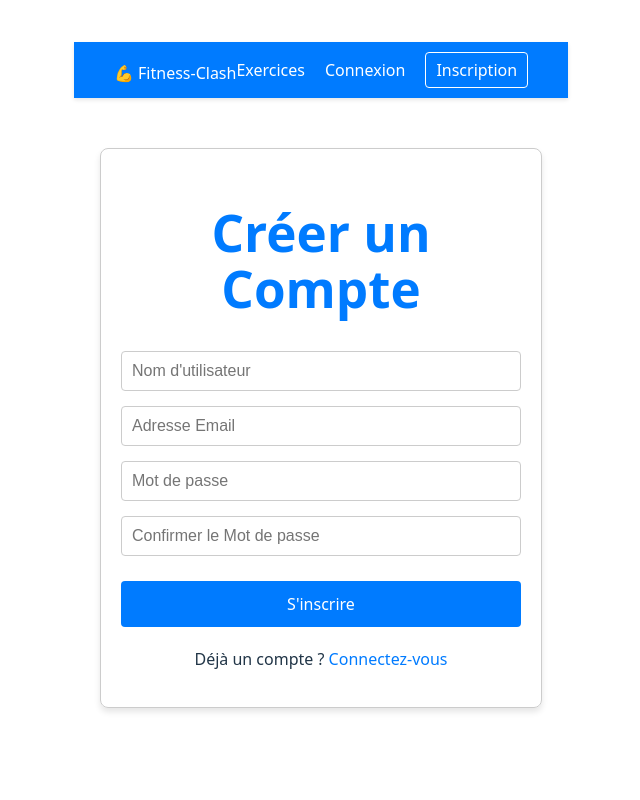
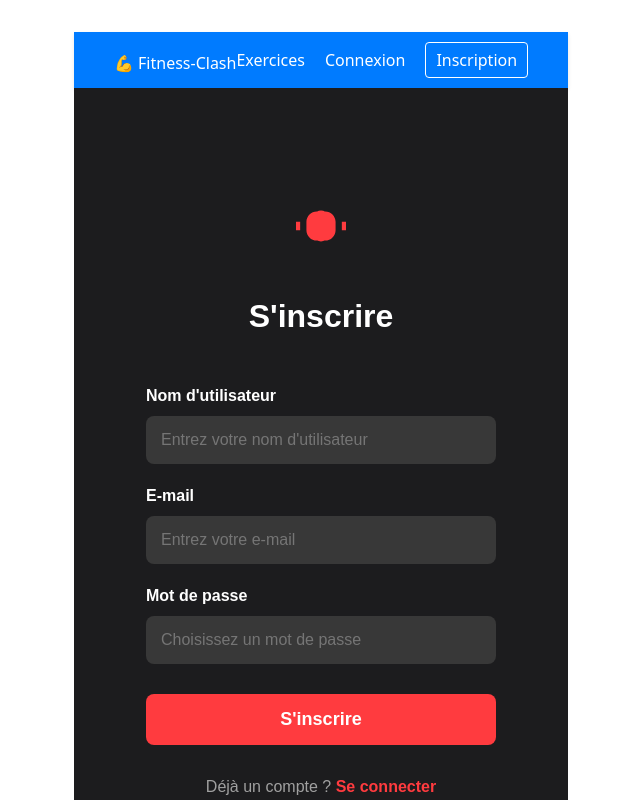
Before and after one commit to Trice97/Fitness-clash, a React app in the folder frontend/: page /register in a window 1280 px wide. Shown: the top 800 px of the page, without its empty margins (319-959 px from the left). Built offline with nearby package versions, Linux system fonts and the light colour scheme; the HTML template or start-up script is replaced by a standard one.

Commit message:
Update style

```diff
--- a/frontend/src/pages/Login.tsx
+++ b/frontend/src/pages/Login.tsx
@@ -1,134 +1,208 @@
+// src/pages/Login.tsx (VERSION STYLISÉE)
+
 import React, { useState } from 'react';
-// 1. Import de useNavigate pour la redirection après connexion
 import { Link, useNavigate } from 'react-router-dom';
+import { useAuth } from '../contexts/AuthContext'; // Assurez-vous que le chemin est correct
+
+const API_BASE_URL = "http://localhost:8000";
 
 const Login = () => {
-    // Initialisation du hook de navigation
-    const navigate = useNavigate();
-
-    // 2. Déclaration des états
     const [email, setEmail] = useState('');
     const [password, setPassword] = useState('');
-    const [error, setError] = useState('');
-    const [isLoading, setIsLoading] = useState(false); // AJOUT: État de chargement
+    const [isLoading, setIsLoading] = useState(false);
 
-    // 3. Fonction asynchrone appelée lors de la soumission
+    // États pour les messages de statut
+    const [error, setError] = useState<string | null>(null);
+    const [success, setSuccess] = useState<string | null>(null);
+
+    const navigate = useNavigate();
+    const { login } = useAuth();
+
     const handleSubmit = async (e: React.FormEvent) => {
         e.preventDefault();
-        setError(''); // Réinitialise l'erreur
-        setIsLoading(true); // Début du chargement
+        setError(null);
+        setSuccess(null);
+        setIsLoading(true);
 
-        // 4. Configuration de l'appel API
-        // *** VÉRIFIEZ LE PORT (ex: 8000) ET L'URL DE BASE DU BACK-END ***
-        const API_URL = "http://localhost:8000/auth/login";
-
-        // 5. Création des données au format 'form-urlencoded' (requis par FastAPI)
-        const data = new URLSearchParams();
-        data.append('username', email); // L'email est envoyé comme 'username'
-        data.append('password', password);
+        const API_URL = `${API_BASE_URL}/auth/login`;
 
         try {
             const response = await fetch(API_URL, {
                 method: 'POST',
-                headers: {
-                    'Content-Type': 'application/x-www-form-urlencoded', // IMPORTANT
-                },
-                body: data,
+                headers: { 'Content-Type': 'application/x-www-form-urlencoded' },
+                body: `username=${encodeURIComponent(email)}&password=${encodeURIComponent(password)}`,
             });
 
             const responseData = await response.json();
 
             if (response.ok) {
-                // Succès: Récupérer et stocker le token
                 const accessToken = responseData.access_token;
-                localStorage.setItem('accessToken', accessToken);
+                login(accessToken);
+                setSuccess("Connexion réussie ! Redirection en cours...");
 
-                console.log('Connexion réussie. Token stocké:', accessToken);
-
-                // Redirection vers le tableau de bord
-                navigate('/dashboard');
+                setTimeout(() => {
+                    navigate('/dashboard');
+                }, 1000);
 
             } else {
-                // Échec de l'authentification (ex: 401 Unauthorized)
-                setError(responseData.detail || 'Email ou mot de passe incorrect.');
+                const errorMessage = responseData.detail || "Email ou mot de passe incorrect.";
+                setError(errorMessage);
             }
-        } catch (err) {
-            // Échec réseau ou serveur inaccessible
-            console.error("Erreur réseau ou du serveur:", err);
-            setError("Impossible de joindre le serveur. Vérifiez que le back-end est démarré.");
+        } catch (error) {
+            console.error("Erreur réseau:", error);
+            setError("Impossible de joindre le serveur. Veuillez vérifier votre connexion.");
         } finally {
-            setIsLoading(false); // Fin du chargement
+            setIsLoading(false);
         }
     };
 
     return (
-        <div style={{ maxWidth: '400px', margin: '50px auto', padding: '20px', border: '1px solid #ccc', borderRadius: '8px', boxShadow: '0 4px 6px rgba(0,0,0,0.1)' }}>
-            <h1 style={{ textAlign: 'center', color: '#007BFF' }}>Se Connecter</h1>
+        <div style={containerStyle}>
+            {/* Icône de l'haltère */}
+            <div style={logoStyle}>
+                <svg width="50" height="50" viewBox="0 0 50 50" fill="none" xmlns="http://www.w3.org/2000/svg">
+                    <path d="M4.16667 20.8333H0V29.1667H4.16667V20.8333ZM45.8333 20.8333H50V29.1667H45.8333V20.8333ZM10.4167 20.8333C10.4167 15.1167 15.1167 10.4167 20.8333 10.4167H29.1667C34.8833 10.4167 39.5833 15.1167 39.5833 20.8333V29.1667C39.5833 34.8833 34.8833 39.5833 29.1667 39.5833H20.8333C15.1167 39.5833 10.4167 34.8833 10.4167 29.1667V20.8333ZM12.5 25C12.5 16.275 19.275 9.58333 25 9.58333C30.725 9.58333 37.5 16.275 37.5 25C37.5 33.725 30.725 40.4167 25 40.4167C19.275 40.4167 12.5 33.725 12.5 25Z" fill="#FF3B3F"/>
+                </svg>
+            </div>
+            <h1 style={titleStyle}>Fitness Clash</h1>
 
-            {/* Affichage des erreurs si l'état 'error' est rempli */}
-            {error && (
-                <p style={{ color: 'red', textAlign: 'center', fontWeight: 'bold' }}>
-                    Erreur: {error}
-                </p>
-            )}
+            {/* Affichage des messages de statut */}
+            {success && <div style={successMessageStyle}>{success}</div>}
+            {error && <div style={errorMessageStyle}>{error}</div>}
 
-            {/* Le formulaire géré par React */}
-            <form onSubmit={handleSubmit} style={{ display: 'flex', flexDirection: 'column', gap: '15px' }}>
+            <form onSubmit={handleSubmit} style={formStyle}>
 
+                <label htmlFor="email" style={labelStyle}>E-mail</label>
                 <input
+                    id="email"
                     type="email"
-                    placeholder="Adresse Email"
                     value={email}
                     onChange={(e) => setEmail(e.target.value)}
+                    placeholder="Entrez votre e-mail"
                     required
                     style={inputStyle}
-                    disabled={isLoading} // Désactivation pendant le chargement
                 />
 
+                <label htmlFor="password" style={labelStyle}>Mot de passe</label>
                 <input
+                    id="password"
                     type="password"
-                    placeholder="Mot de passe"
                     value={password}
                     onChange={(e) => setPassword(e.target.value)}
+                    placeholder="Entrez votre mot de passe"
                     required
                     style={inputStyle}
-                    disabled={isLoading} // Désactivation pendant le chargement
                 />
 
-                <button
-                    type="submit"
-                    style={buttonStyle}
-                    disabled={isLoading} // Empêche les clics multiples pendant le chargement
-                >
-                    {/* Affichage conditionnel du texte du bouton */}
-                    {isLoading ? 'Connexion en cours...' : 'Connexion'}
+                <button type="submit" disabled={isLoading} style={buttonStyle}>
+                    {isLoading ? "Connexion en cours..." : "Connexion"}
                 </button>
             </form>
 
-            <p style={{ marginTop: '20px', textAlign: 'center' }}>
-                Pas encore inscrit ? <Link to="/register" style={{ color: '#007BFF' }}>Créer un compte</Link>
+            <p style={linkTextStyle}>
+                Pas encore de compte ?
+                <Link to="/register" style={linkStyle}> S'inscrire</Link>
             </p>
         </div>
     );
 };
 
-// Styles rapides (réutilisés du composant Register)
+// Styles pour les messages
+const successMessageStyle: React.CSSProperties = {
+    padding: '10px',
+    marginBottom: '20px',
+    backgroundColor: 'rgba(40, 167, 69, 0.2)', // Vert transparent
+    color: '#28a745',
+    borderRadius: '4px',
+    textAlign: 'center'
+};
+
+const errorMessageStyle: React.CSSProperties = {
+    padding: '10px',
+    marginBottom: '20px',
+    backgroundColor: 'rgba(220, 53, 69, 0.2)', // Rouge transparent
+    color: '#dc3545',
+    borderRadius: '4px',
+    textAlign: 'center'
+};
+
+// Styles du composant (reproduits de votre image)
+const containerStyle: React.CSSProperties = {
+    display: 'flex',
+    flexDirection: 'column',
+    alignItems: 'center',
+    justifyContent: 'center',
+    minHeight: '100vh',
+    backgroundColor: '#1C1C1E', // Fond noir profond
+    color: 'white',
+    padding: '20px',
+    fontFamily: 'Arial, sans-serif' // Police plus générique
+};
+
+const logoStyle: React.CSSProperties = {
+    // Utilisation d'une SVG pour l'haltère pour une meilleure qualité
+    marginBottom: '20px'
+};
+
+const titleStyle: React.CSSProperties = {
+    fontSize: '32px',
+    fontWeight: 'bold',
+    marginBottom: '50px',
+    color: 'white' // Texte blanc
+};
+
+const formStyle: React.CSSProperties = {
+    display: 'flex',
+    flexDirection: 'column',
+    width: '100%',
+    maxWidth: '350px' // Largeur max pour le formulaire
+};
+
+const labelStyle: React.CSSProperties = {
+    textAlign: 'left',
+    marginBottom: '8px',
+    fontSize: '16px',
+    fontWeight: 'bold',
+    color: 'white'
+};
+
 const inputStyle: React.CSSProperties = {
-    padding: '10px',
-    borderRadius: '4px',
-    border: '1px solid #ccc',
-    fontSize: '16px'
+    padding: '15px',
+    marginBottom: '20px',
+    border: 'none',
+    borderRadius: '8px',
+    backgroundColor: '#383838', // Gris foncé pour les champs
+    color: 'white',
+    fontSize: '16px',
+    '::placeholder': { // Pseudo-élément pour le placeholder
+        color: '#A0A0A0'
+    }
 };
 
 const buttonStyle: React.CSSProperties = {
-    padding: '12px',
-    backgroundColor: '#007BFF',
+    padding: '15px',
+    border: 'none',
+    borderRadius: '8px',
+    backgroundColor: '#FF3B3F', // Bouton rouge vif
     color: 'white',
-    border: 'none',
-    borderRadius: '4px',
-    fontSize: '16px',
+    fontSize: '18px',
+    fontWeight: 'bold',
     cursor: 'pointer',
-    marginTop: '10px'
+    marginTop: '10px',
+    transition: 'background-color 0.3s ease'
 };
 
+const linkTextStyle: React.CSSProperties = {
+    marginTop: '30px',
+    fontSize: '16px',
+    color: '#A0A0A0' // Gris clair pour le texte
+};
+
+const linkStyle: React.CSSProperties = {
+    color: '#FF3B3F', // Rouge vif pour le lien
+    textDecoration: 'none',
+    fontWeight: 'bold'
+};
+
+
 export default Login;
--- a/frontend/src/pages/Register.tsx
+++ b/frontend/src/pages/Register.tsx
@@ -1,129 +1,214 @@
+// src/pages/Register.tsx (VERSION STYLISÉE)
+
 import React, { useState } from 'react';
-import { Link, useNavigate } from 'react-router-dom'; // Import de useNavigate
+import { Link, useNavigate } from 'react-router-dom';
+
+const API_BASE_URL = "http://localhost:8000";
 
 const Register = () => {
-    const navigate = useNavigate(); // Hook pour la redirection
-
-    // 1. Déclaration des états pour chaque champ du formulaire
     const [username, setUsername] = useState('');
     const [email, setEmail] = useState('');
     const [password, setPassword] = useState('');
-    const [confirmPassword, setConfirmPassword] = useState('');
-    const [error, setError] = useState('');
-    const [isLoading, setIsLoading] = useState(false); // AJOUT: État de chargement
+    const [isLoading, setIsLoading] = useState(false);
 
-    // 2. Fonction asynchrone appelée lors de la soumission du formulaire
-    const handleSubmit = async (e: React.FormEvent) => { // AJOUT: 'async'
+    // États pour les messages de statut
+    const [error, setError] = useState<string | null>(null);
+    const [success, setSuccess] = useState<string | null>(null);
+
+    const navigate = useNavigate();
+
+    const handleSubmit = async (e: React.FormEvent) => {
         e.preventDefault();
+        setError(null);
+        setSuccess(null);
+        setIsLoading(true);
 
-        // Validation simple (Vérification Front-End)
-        if (password !== confirmPassword) {
-            setError('Les mots de passe ne correspondent pas.');
-            return;
-        }
-
-        setError('');
-        setIsLoading(true); // Début du chargement
-
-        // --- LOGIQUE D'APPEL API ---
-        const API_URL = "http://localhost:8000/users/";
-
-        // Corps de la requête (FastAPI attend du JSON pour UserCreate)
-        const requestBody = {
-            username,
-            email,
-            password,
-            // Si l'API UserCreate nécessite d'autres champs (ex: difficulty_level), ajoutez-les ici.
-            // Pour l'instant, nous nous en tenons à la base.
-        };
+        const API_URL = `${API_BASE_URL}/users/`;
 
         try {
             const response = await fetch(API_URL, {
                 method: 'POST',
-                headers: {
-                    'Content-Type': 'application/json', // IMPORTANT: On envoie du JSON
-                },
-                body: JSON.stringify(requestBody), // Conversion de l'objet JS en chaîne JSON
+                headers: { 'Content-Type': 'application/json' },
+                body: JSON.stringify({ username, email, password }),
             });
 
             const responseData = await response.json();
 
             if (response.ok) {
-                // Succès: Code 201 Created est attendu
-                console.log('Inscription réussie. Utilisateur créé:', responseData);
+                setSuccess("Inscription réussie ! Vous pouvez maintenant vous connecter.");
+                // Redirection vers la page de connexion après un court délai
+                setTimeout(() => {
+                    navigate('/login');
+                }, 2000);
 
-                // Redirection après succès (le plus souvent vers la page de connexion)
-                alert("Compte créé avec succès ! Vous pouvez maintenant vous connecter.");
-                navigate('/login');
             } else {
-                // Échec: Ex: Email déjà utilisé, mot de passe trop court, données manquantes
-                // FastAPI renvoie souvent un objet avec un champ 'detail'
-                const errorMessage = responseData.detail
-                                   ? (Array.isArray(responseData.detail) ? responseData.detail[0].msg : responseData.detail)
-                                   : 'Erreur lors de l\'inscription.';
+                const errorMessage = responseData.detail || "Erreur lors de l'inscription.";
                 setError(errorMessage);
             }
-        } catch (err) {
-            // Échec réseau (serveur non démarré, CORS, etc.)
-            console.error("Erreur réseau ou du serveur:", err);
-            setError("Impossible de joindre le serveur. Veuillez vérifier si le back-end est démarré.");
+        } catch (error) {
+            console.error("Erreur réseau:", error);
+            setError("Impossible de joindre le serveur. Veuillez réessayer.");
         } finally {
-            setIsLoading(false); // Fin du chargement (dans tous les cas)
+            setIsLoading(false);
         }
     };
 
     return (
-        <div style={{ maxWidth: '400px', margin: '50px auto', padding: '20px', border: '1px solid #ccc', borderRadius: '8px', boxShadow: '0 4px 6px rgba(0,0,0,0.1)' }}>
-            <h1 style={{ textAlign: 'center', color: '#007BFF' }}>Créer un Compte</h1>
+        <div style={containerStyle}>
+            {/* Icône de l'haltère */}
+            <div style={logoStyle}>
+                <svg width="50" height="50" viewBox="0 0 50 50" fill="none" xmlns="http://www.w3.org/2000/svg">
+                    <path d="M4.16667 20.8333H0V29.1667H4.16667V20.8333ZM45.8333 20.8333H50V29.1667H45.8333V20.8333ZM10.4167 20.8333C10.4167 15.1167 15.1167 10.4167 20.8333 10.4167H29.1667C34.8833 10.4167 39.5833 15.1167 39.5833 20.8333V29.1667C39.5833 34.8833 34.8833 39.5833 29.1667 39.5833H20.8333C15.1167 39.5833 10.4167 34.8833 10.4167 29.1667V20.8333ZM12.5 25C12.5 16.275 19.275 9.58333 25 9.58333C30.725 9.58333 37.5 16.275 37.5 25C37.5 33.725 30.725 40.4167 25 40.4167C19.275 40.4167 12.5 33.725 12.5 25Z" fill="#FF3B3F"/>
+                </svg>
+            </div>
+            <h1 style={titleStyle}>S'inscrire</h1>
 
-            {/* Affichage des erreurs si l'état 'error' est rempli */}
-            {error && (
-                <p style={{ color: 'red', textAlign: 'center', fontWeight: 'bold' }}>
-                    Erreur: {error}
-                </p>
-            )}
+            {/* Affichage des messages de statut */}
+            {success && <div style={successMessageStyle}>{success}</div>}
+            {error && <div style={errorMessageStyle}>{error}</div>}
 
-            <form onSubmit={handleSubmit} style={{ display: 'flex', flexDirection: 'column', gap: '15px' }}>
+            <form onSubmit={handleSubmit} style={formStyle}>
 
-                {/* Inputs existants */}
-                <input type="text" placeholder="Nom d'utilisateur" value={username} onChange={(e) => setUsername(e.target.value)} required style={inputStyle} disabled={isLoading} />
-                <input type="email" placeholder="Adresse Email" value={email} onChange={(e) => setEmail(e.target.value)} required style={inputStyle} disabled={isLoading} />
-                <input type="password" placeholder="Mot de passe" value={password} onChange={(e) => setPassword(e.target.value)} required style={inputStyle} disabled={isLoading} />
-                <input type="password" placeholder="Confirmer le Mot de passe" value={confirmPassword} onChange={(e) => setConfirmPassword(e.target.value)} required style={inputStyle} disabled={isLoading} />
+                <label htmlFor="username" style={labelStyle}>Nom d'utilisateur</label>
+                <input
+                    id="username"
+                    type="text"
+                    value={username}
+                    onChange={(e) => setUsername(e.target.value)}
+                    placeholder="Entrez votre nom d'utilisateur"
+                    required
+                    style={inputStyle}
+                />
 
-                <button
-                    type="submit"
-                    style={buttonStyle}
-                    disabled={isLoading}
-                >
+                <label htmlFor="email" style={labelStyle}>E-mail</label>
+                <input
+                    id="email"
+                    type="email"
+                    value={email}
+                    onChange={(e) => setEmail(e.target.value)}
+                    placeholder="Entrez votre e-mail"
+                    required
+                    style={inputStyle}
+                />
+
+                <label htmlFor="password" style={labelStyle}>Mot de passe</label>
+                <input
+                    id="password"
+                    type="password"
+                    value={password}
+                    onChange={(e) => setPassword(e.target.value)}
+                    placeholder="Choisissez un mot de passe"
+                    required
+                    style={inputStyle}
+                />
+
+                <button type="submit" disabled={isLoading} style={buttonStyle}>
                     {isLoading ? "Inscription en cours..." : "S'inscrire"}
                 </button>
             </form>
 
-            <p style={{ marginTop: '20px', textAlign: 'center' }}>
-                Déjà un compte ? <Link to="/login" style={{ color: '#007BFF' }}>Connectez-vous</Link>
+            <p style={linkTextStyle}>
+                Déjà un compte ?
+                <Link to="/login" style={linkStyle}> Se connecter</Link>
             </p>
         </div>
     );
 };
 
-// Styles rapides (inchangés)
+// Styles pour les messages (identiques à Login.tsx)
+const successMessageStyle: React.CSSProperties = {
+    padding: '10px',
+    marginBottom: '20px',
+    backgroundColor: 'rgba(40, 167, 69, 0.2)', // Vert transparent
+    color: '#28a745',
+    borderRadius: '4px',
+    textAlign: 'center'
+};
+
+const errorMessageStyle: React.CSSProperties = {
+    padding: '10px',
+    marginBottom: '20px',
+    backgroundColor: 'rgba(220, 53, 69, 0.2)', // Rouge transparent
+    color: '#dc3545',
+    borderRadius: '4px',
+    textAlign: 'center'
+};
+
+// Styles du composant (identiques à Login.tsx)
+const containerStyle: React.CSSProperties = {
+    display: 'flex',
+    flexDirection: 'column',
+    alignItems: 'center',
+    justifyContent: 'center',
+    minHeight: '100vh',
+    backgroundColor: '#1C1C1E', // Fond noir profond
+    color: 'white',
+    padding: '20px',
+    fontFamily: 'Arial, sans-serif'
+};
+
+const logoStyle: React.CSSProperties = {
+    marginBottom: '20px'
+};
+
+const titleStyle: React.CSSProperties = {
+    fontSize: '32px',
+    fontWeight: 'bold',
+    marginBottom: '50px',
+    color: 'white'
+};
+
+const formStyle: React.CSSProperties = {
+    display: 'flex',
+    flexDirection: 'column',
+    width: '100%',
+    maxWidth: '350px'
+};
+
+const labelStyle: React.CSSProperties = {
+    textAlign: 'left',
+    marginBottom: '8px',
+    fontSize: '16px',
+    fontWeight: 'bold',
+    color: 'white'
+};
+
 const inputStyle: React.CSSProperties = {
-    padding: '10px',
-    borderRadius: '4px',
-    border: '1px solid #ccc',
-    fontSize: '16px'
+    padding: '15px',
+    marginBottom: '20px',
+    border: 'none',
+    borderRadius: '8px',
+    backgroundColor: '#383838', // Gris foncé pour les champs
+    color: 'white',
+    fontSize: '16px',
+    '::placeholder': {
+        color: '#A0A0A0'
+    }
 };
 
 const buttonStyle: React.CSSProperties = {
-    padding: '12px',
-    backgroundColor: '#007BFF',
+    padding: '15px',
+    border: 'none',
+    borderRadius: '8px',
+    backgroundColor: '#FF3B3F', // Bouton rouge vif
     color: 'white',
-    border: 'none',
-    borderRadius: '4px',
+    fontSize: '18px',
+    fontWeight: 'bold',
+    cursor: 'pointer',
+    marginTop: '10px',
+    transition: 'background-color 0.3s ease'
+};
+
+const linkTextStyle: React.CSSProperties = {
+    marginTop: '30px',
     fontSize: '16px',
-    cursor: 'pointer',
-    marginTop: '10px'
+    color: '#A0A0A0'
+};
+
+const linkStyle: React.CSSProperties = {
+    color: '#FF3B3F', // Rouge vif pour le lien
+    textDecoration: 'none',
+    fontWeight: 'bold'
 };
 
 export default Register;
```
